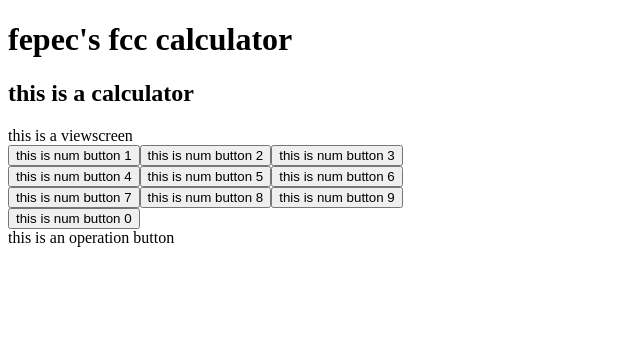
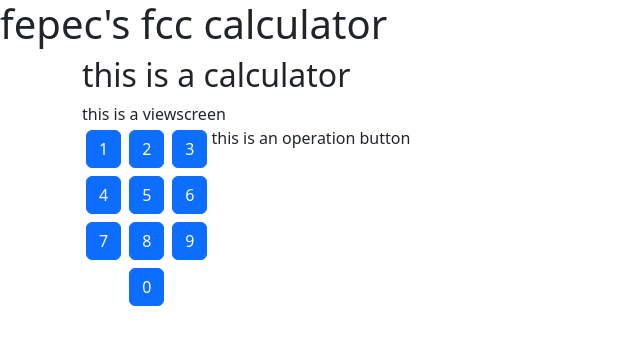
Before and after one commit to fepec/fcc-calculator, a React app: page / in a window 1280 px wide. Shown: the top 344 px of the page, without its empty margins (0-640 px from the left). Built offline with nearby package versions, Linux system fonts and the light colour scheme.

Commit message:
Add boostrap styling and containers

```diff
--- a/src/components/Calculator.js
+++ b/src/components/Calculator.js
@@ -16,15 +16,16 @@ export default function Calculator() {
         numpad.push(<div key={"numrow" + i} className="num-row" >
             {row}
         </div>)
+    }
+    numpad.push(<div key={"numrow4"} className="num-row d-flex justify-content-center">
+        <NumberButton k={0} />
+    </div>)
 
-    }
-
-    return <div>
+    return <div className="container">
         <h2>this is a calculator</h2>
         <ViewScreen />
         <div className="d-flex">
-            <div>{numpad}
-                <NumberButton k="0" />
+            <div className=''>{numpad}
             </div>
             <div><OperationButton /></div>
         </div>
--- a/src/components/NumberButton.js
+++ b/src/components/NumberButton.js
@@ -2,5 +2,5 @@ import React from 'react'
 
 
 export default function NumberButton({k}) {
-    return <button id={k}>this is num button {k}</button>
+    return <button id={k} className='btn btn-primary m-1'>{k}</button>
 }
--- a/src/index.html
+++ b/src/index.html
@@ -8,7 +8,7 @@
 <body>
     <div id="root"></div>
     <!-- <script type="module" src="/bundle.js"></script> -->
-    <script src="https://cdn.jsdelivr.net/npm/bootstrap@5.3.2/dist/js/bootstrap.bundle.min.js" integrity="sha384-C6RzsynM9kWDrMNeT87bh95OGNyZPhcTNXj1NW7RuBCsyN/o0jlpcV8Qyq46cDfL" crossorigin="anonymous"></script>
+    <!-- <script src="https://cdn.jsdelivr.net/npm/bootstrap@5.3.2/dist/js/bootstrap.bundle.min.js" integrity="sha384-C6RzsynM9kWDrMNeT87bh95OGNyZPhcTNXj1NW7RuBCsyN/o0jlpcV8Qyq46cDfL" crossorigin="anonymous"></script> -->
     <!-- <script src="https://cdn.freecodecamp.org/testable-projects-fcc/v1/bundle.js"></script>     -->
 </body>
 </html>
--- a/src/main.js
+++ b/src/main.js
@@ -1,6 +1,10 @@
 import { createRoot } from 'react-dom/client'
 import React from 'react'
 import App from './App'
+// Import custom CSS
+import './scss/styles.scss'
+// Import all of Bootstrap's JS
+import * as bootstrap from 'bootstrap'
 
 const container = document.getElementById('root')
 const root = createRoot(container);
--- /dev/null
+++ b/src/scss/styles.scss
@@ -0,0 +1 @@
+@import "bootstrap/scss/bootstrap";
--- a/webpack.config.js
+++ b/webpack.config.js
@@ -1,4 +1,5 @@
 const path = require('path');
+const autoprefixer = require('autoprefixer')
 const HtmlWebpackPlugin = require('html-webpack-plugin')
 
 module.exports = {
@@ -11,7 +12,7 @@ module.exports = {
   module: {
     rules: [
       {
-        test: /\.jsx?$/,
+        test: /\.(js|jsx)$/,
         exclude: /node_modules/,
         use: {
           loader: 'babel-loader',
@@ -20,6 +21,34 @@ module.exports = {
           },
         },
       },
+      {
+        test: /\.(scss)$/,
+        use: [
+          {
+            // Adds CSS to the DOM by injecting a `<style>` tag
+            loader: 'style-loader'
+          },
+          {
+            // Interprets `@import` and `url()` like `import/require()` and will resolve them
+            loader: 'css-loader'
+          },
+          {
+            // Loader for webpack to process CSS with PostCSS
+            loader: 'postcss-loader',
+            options: {
+              postcssOptions: {
+                plugins: [
+                  autoprefixer
+                ]
+              }
+            }
+          },
+          {
+            // Loads a SASS/SCSS file and compiles it to CSS
+            loader: 'sass-loader'
+          }
+        ]
+      }
     ],
   },
   devServer: {
@@ -34,4 +63,5 @@ module.exports = {
       template: './src/index.html'
     })
   ]
+
 };
```
Also changed, not shown: package.json (+8 -0 lines), 1 other file (tests, documents, lock files or other folders).
